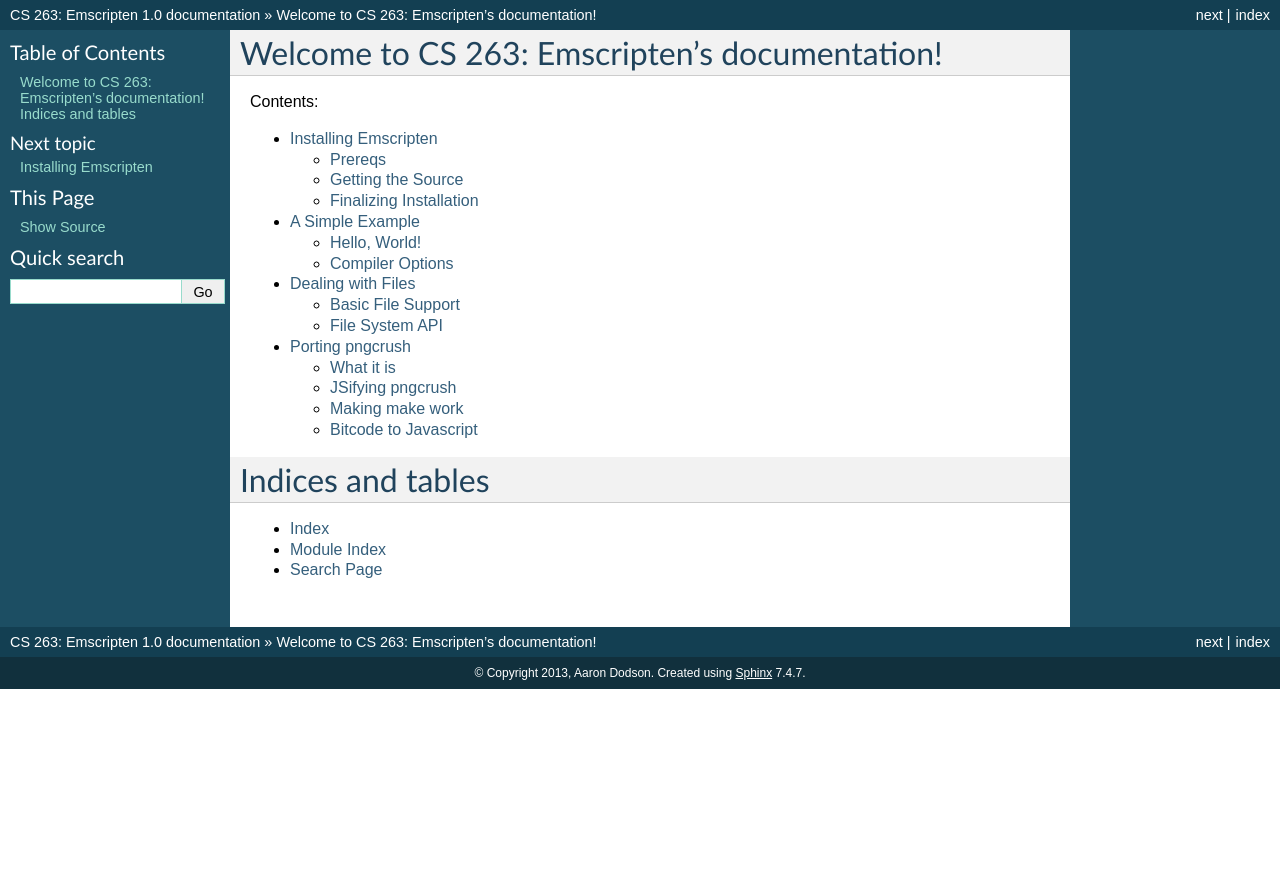
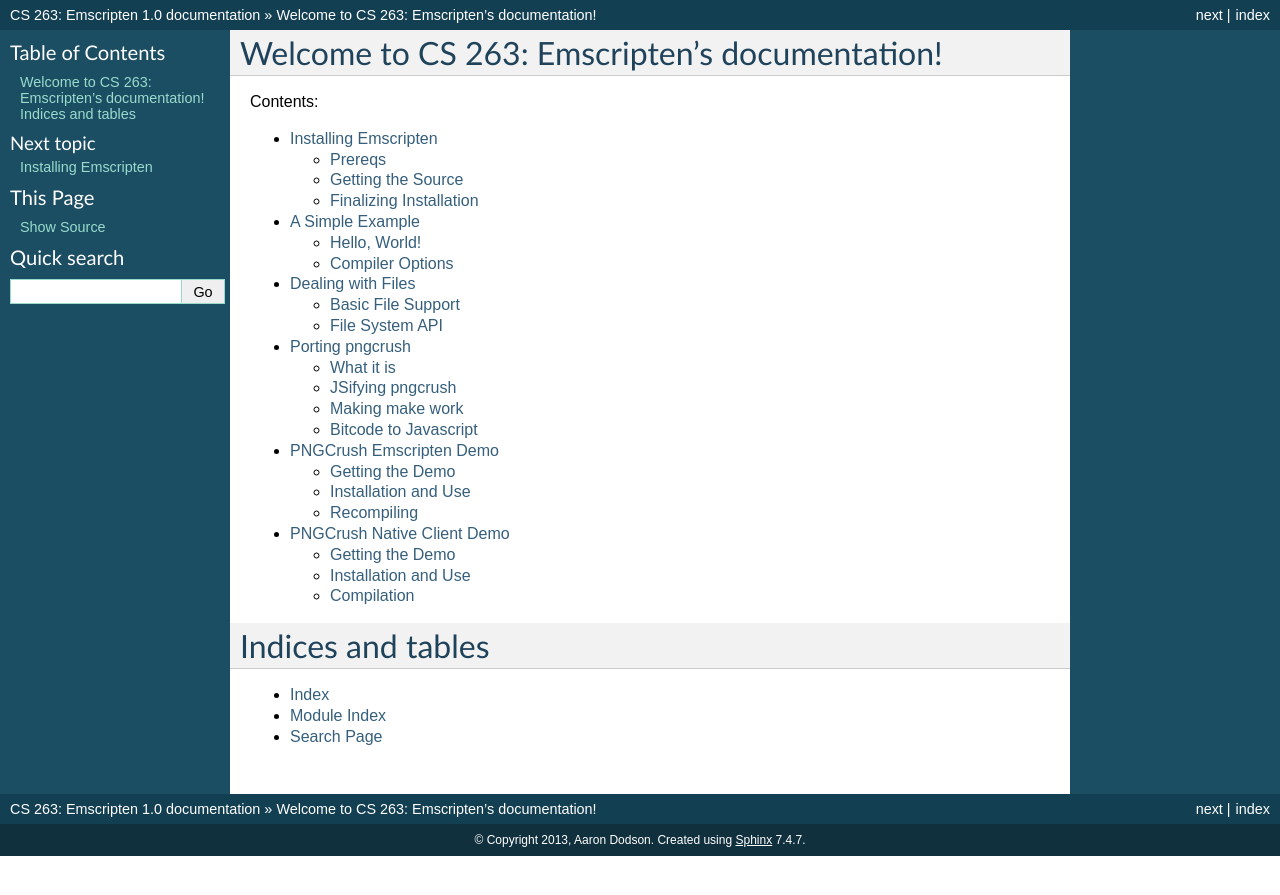
Before and after one commit to gonfunko/CS-263, a Sphinx documentation site: the page built from Documentation/source/index.rst, in a window 1280 px wide. Shown: the top 895 px of the page. Built offline with Sphinx 7.4.7, drawn with Linux system fonts in a browser that asks for light colours; some of the changed lines change nothing that is shown.

Commit message:
Added documentation on installing and using the project

```diff
--- a/Documentation/source/index.rst
+++ b/Documentation/source/index.rst
@@ -15,6 +15,8 @@
    simpleexample
    files
    pngcrush
+   pngcrush-emscripten
+   pngcrush-nacl
 
 
 
--- /dev/null
+++ b/Documentation/source/pngcrush-emscripten.rst
@@ -0,0 +1,25 @@
+PNGCrush Emscripten Demo
+========================
+
+Getting the Demo
+----------------
+
+The PNGCrush Emscripten demo is available at https://github.com/gonfunko/CS-263/tree/master/Project/pngcrush-emscripten. To get the source, clone the root git repo and copy the pngcrush-emscripten folder into a directory being served by a web server.
+
+Installation and Use
+--------------------
+
+The entire demo is functional as soon as it is being served. Navigate to index.html in a browser, and drag a PNG image into the drag region in the lower left corner. Alternatively, you can use the Upload an image button to choose a PNG using a standard file picker dialog. As soon as the image is uploaded, PNGCrush will be run on it, and the compressed image will be downloaded to your system.
+
+Recompiling
+-----------
+
+If you'd like to rebuild the main PNGCrush JavaScript file, you can do so fairly easily. Start by following the instructions in `Installation <installation.html>`_.
+
+Then, copy the src directory to the same directory as your Emscripten installation directory (named emscripten), ``cd`` into src, and run the following commands:
+
+* ``make``
+* ``mv pngcrush pngcrush.bc``
+* ``../emscripten/emcc pngcrush.bc --js-library done.js -O2 --closure 0 -o pngcrush.js``
+
+The final command compiles the LLVM bitcode to JavaScript, includes the functions in the ``done.js`` file, runs at a high optimization level, disables the Closure compiler (necessary to prevent runtime issues) and writes out ``pngcrush.js``. This file can be copied into the ``js`` directory to deploy it.
--- /dev/null
+++ b/Documentation/source/pngcrush-nacl.rst
@@ -0,0 +1,21 @@
+PNGCrush Native Client Demo
+===========================
+
+Getting the Demo
+----------------
+
+The PNGCrush Emscripten demo is available at https://github.com/gonfunko/CS-263/tree/master/Project/pngcrush-emscripten. To get the source, clone the root git repo and copy the pngcrush-nacl folder into the examples directory of the Pepper SDK in your Native Client installation.
+
+Installation and Use
+--------------------
+
+Before the demo is functional, you will need to compile the Native Client module. To do so, see the `Compilation`_ section below. Once you have done so, from the examples directory of the Pepper SDK in your Native Client installation, run the following command:
+
+* ``python ../sdk_tools/httpd.py``
+
+Then navigate to `http://localhost:5103/pngcrush-nacl/index.html <http://localhost:5103/pngcrush-nacl/index.html>`_ in Google Chrome. You will likely need to go into  `chrome://flags/ <chrome://flags/>`_ and enable Native Client for all web applications, not just those installed from the Chrome Web Store. At this point, the demo should work fine. As in the Emscripten version, drag a PNG image into the drag region in the lower left corner. Alternatively, you can use the Upload an image button to choose a PNG using a standard file picker dialog. As soon as the image is uploaded, PNGCrush will be run on it, and the compressed image will be downloaded to your system.
+
+Compilation
+-----------
+
+To build the Native Client module, first copy the pngcrush-nacl folder into the examples directory of the Pepper SDK in your Native Client installation. Next, ``cd`` into the pngcrush-nacl directory and run ``make``. The project should compile, albeit with a few warnings. To view the demo, follow the instructions in the `Installation and Use`_ section above.
```
